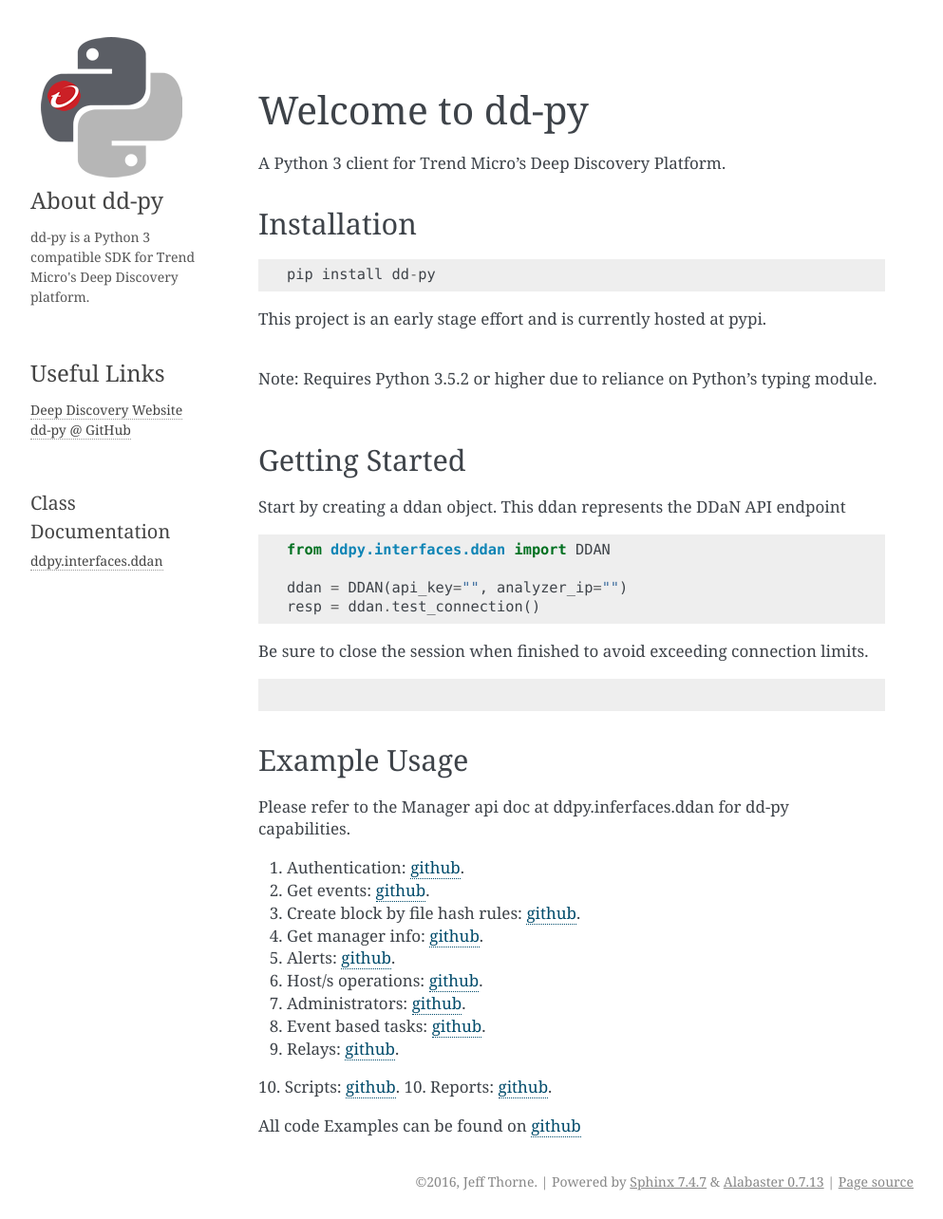
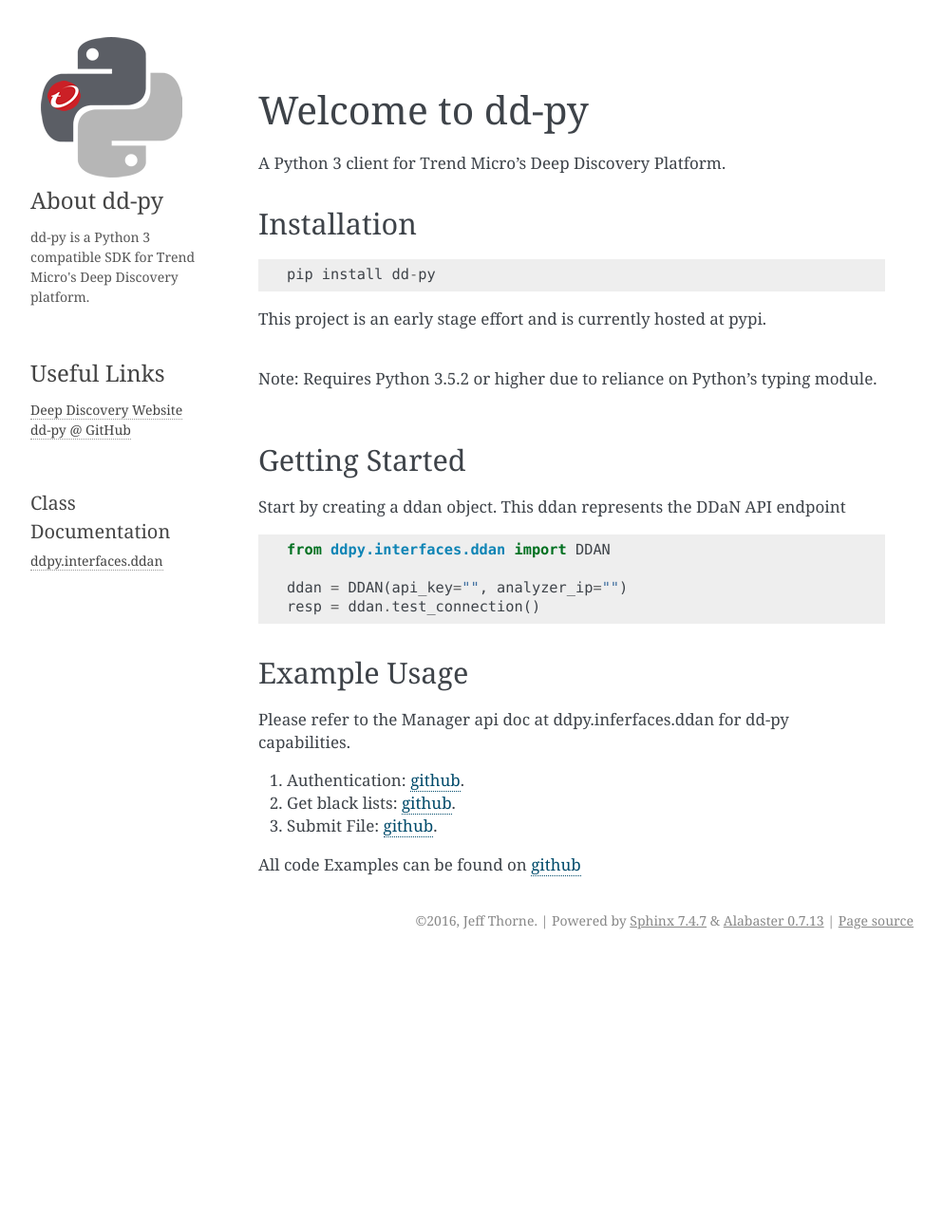
Before and after one commit to trend206/dd-py, a Sphinx documentation site: the page built from docs/source/index.rst, in a window 1280 px wide. Shown: the whole page at 95% size, without its empty margins (148-1141 px from the left). Built offline with Sphinx 7.4.7, drawn with Linux system fonts in a browser that asks for light colours; after the commit the page ends 1009 px from its top, so only the background shows below that.

Commit message:
first commit

```diff
--- a/docs/source/index.rst
+++ b/docs/source/index.rst
@@ -37,30 +37,14 @@
    resp = ddan.test_connection()
 
 
-Be sure to close the session when finished to avoid exceeding connection limits.
-
-.. code-block:: python
-
-
-
-
-
-
 Example Usage
 --------------
 Please refer to the Manager api doc at :doc:`ddpy.inferfaces.ddan` for dd-py capabilities.
 
 
-1.  Authentication: `github <https://github.com/trend206/dsp3/blob/master/examples/authentication.py/>`_.
-2.  Get events: `github <https://github.com/trend206/dsp3/blob/master/examples/get_events.py/>`_.
-3.  Create block by file hash rules: `github <https://github.com/trend206/dsp3/blob/master/examples/block_by_hash.py/>`_.
-4.  Get manager info: `github <https://github.com/trend206/dsp3/blob/master/examples/manager_info.py/>`_.
-5.  Alerts: `github <https://github.com/trend206/dsp3/blob/master/examples/alerts.py/>`_.
-6.  Host/s operations: `github <https://github.com/trend206/dsp3/blob/master/examples/host.py/>`_.
-7.  Administrators: `github <https://github.com/trend206/dsp3/blob/master/examples/administrators.py/>`_.
-8.  Event based tasks: `github <https://github.com/trend206/dsp3/blob/master/examples/event_based.py/>`_.
-9.  Relays: `github <https://github.com/trend206/dsp3/blob/master/examples/relays.py/>`_.
-10. Scripts: `github <https://github.com/trend206/dsp3/blob/master/examples/scripts.py/>`_.
-10. Reports: `github <https://github.com/trend206/dsp3/blob/master/examples/reports.py/>`_.
+1.  Authentication: `github <https://github.com/trend206/dd-py/blob/master/examples/authentication.py/>`_.
+2.  Get black lists: `github <https://github.com/trend206/dd-py/blob/master/examples/get_blacklists.py/>`_.
+3.  Submit File: `github <https://github.com/trend206/dd-py/blob/master/examples/submit_file.py/>`_.
 
-All code Examples can be found on `github <https://github.com/trend206/dsp3/tree/master/examples/>`_
+
+All code Examples can be found on `github <https://github.com/trend206/dd-py/tree/master/examples/>`_
```
Also changed, not shown: other parts of docs/source/index.rst (+1 -1 lines).
